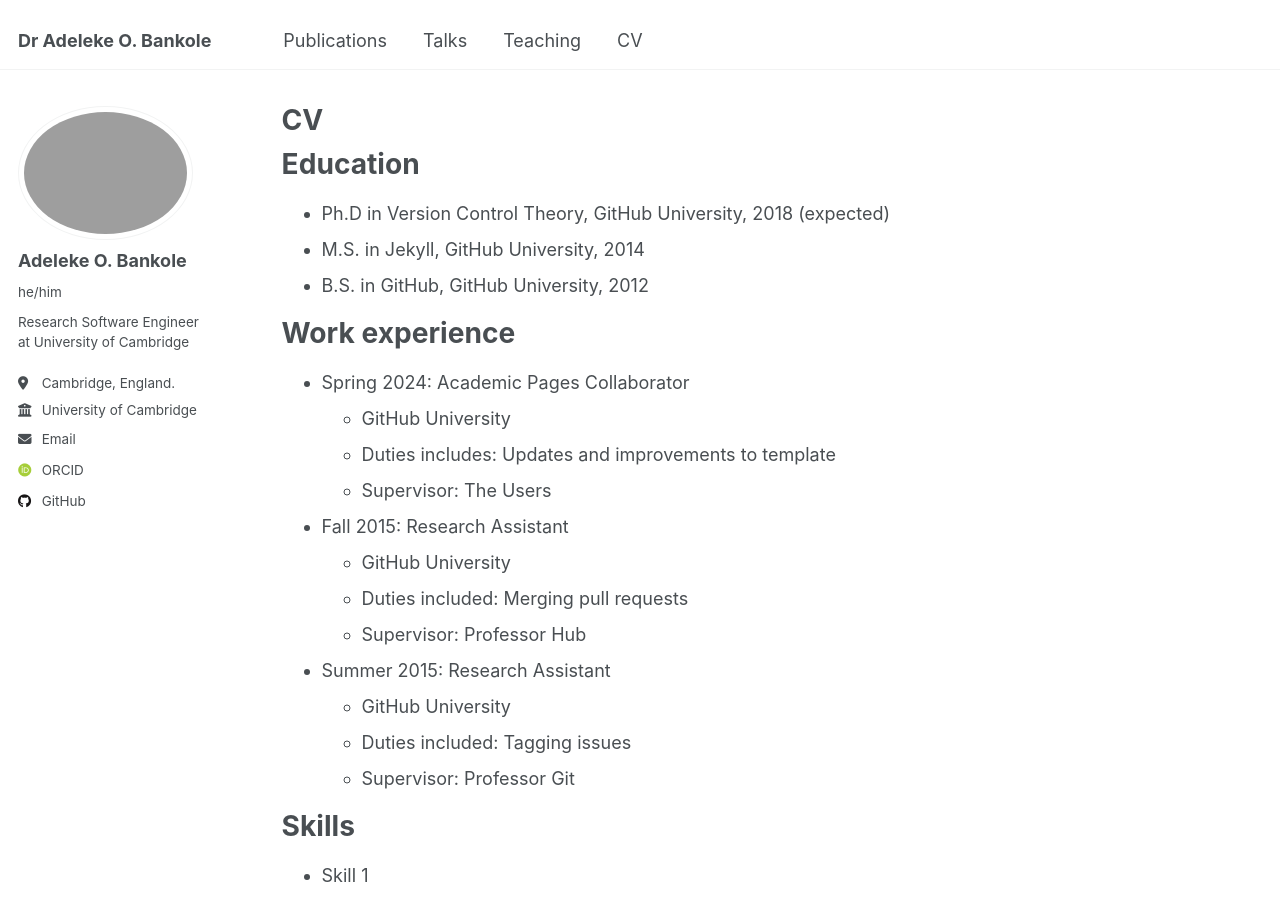
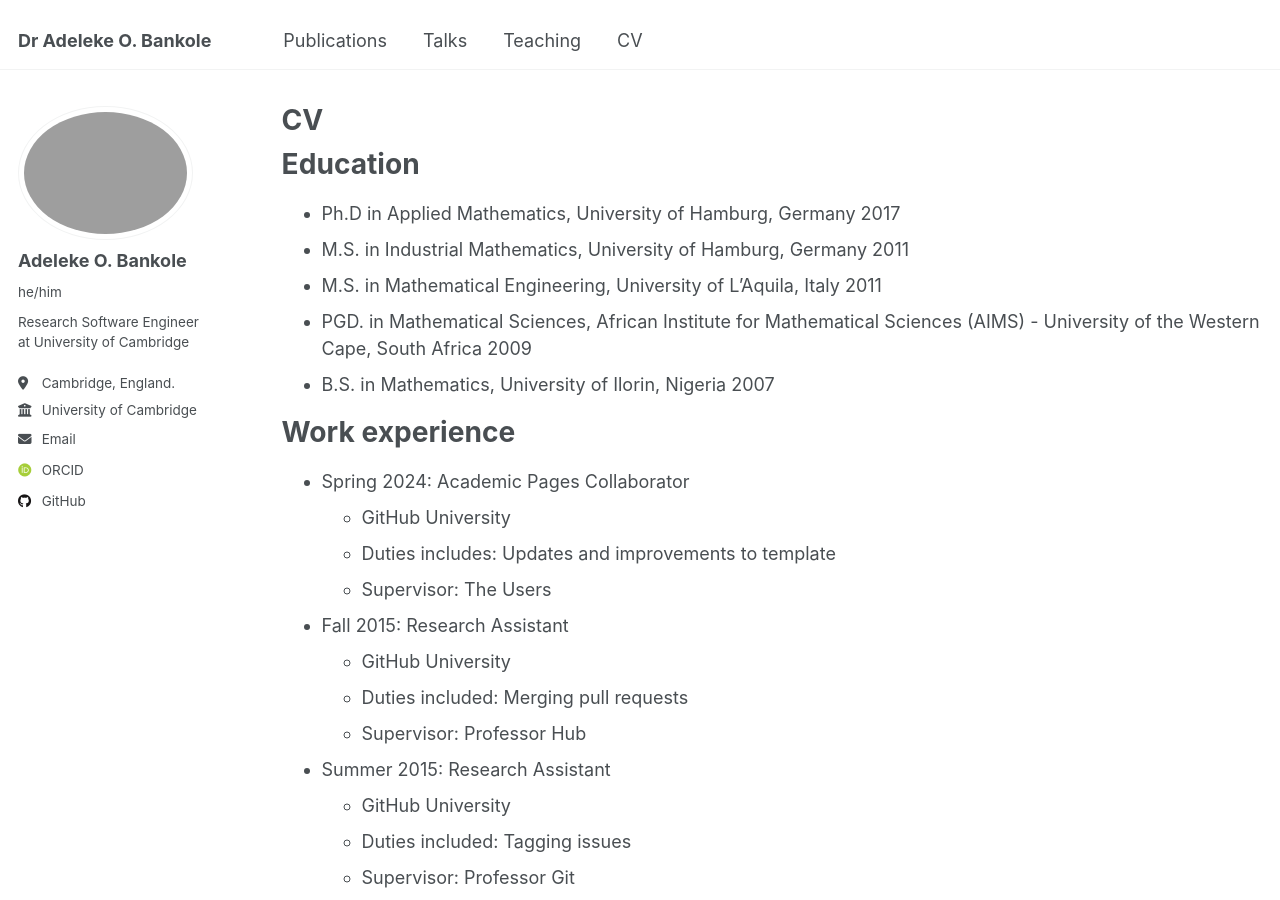
Before and after one commit to AdelekeBankole/adelekebankole.github.io, a Jekyll site: the page built from _pages/cv.md, in a window 1280 px wide and 900 px high. Built offline with Jekyll 4.4.1, drawn with Linux system fonts in a browser that asks for light colours; some web fonts are replaced.

Commit message:
add education in cv

```diff
--- a/_pages/cv.md
+++ b/_pages/cv.md
@@ -11,9 +11,11 @@ redirect_from:
 
 Education
 ======
-* Ph.D in Version Control Theory, GitHub University, 2018 (expected)
-* M.S. in Jekyll, GitHub University, 2014
-* B.S. in GitHub, GitHub University, 2012
+* Ph.D in Applied Mathematics, University of Hamburg, Germany 2017
+* M.S. in Industrial Mathematics, University of Hamburg, Germany 2011
+* M.S. in Mathematical Engineering, University of L'Aquila, Italy 2011
+* PGD. in Mathematical Sciences, African Institute for Mathematical Sciences (AIMS) - University of the Western Cape, South Africa 2009
+* B.S. in Mathematics, University of Ilorin, Nigeria 2007
 
 Work experience
 ======
```
